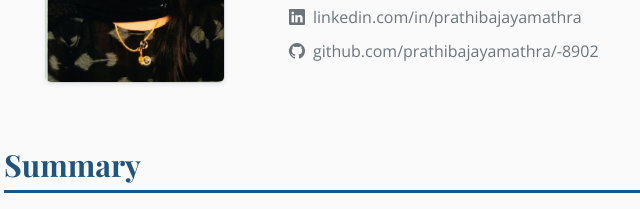
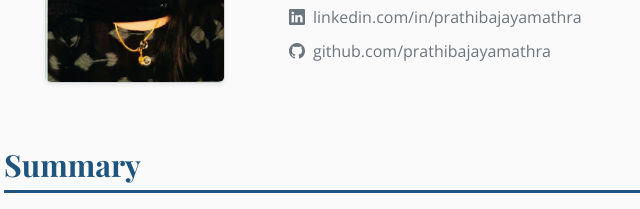
Before and after one commit to prathibajayamathra/portfolio-web, a plain HTML site: page index.html in a window 1280 px wide. Shown: the part 241-450 px from the top of the page, 78-718 px from the left. Drawn offline with nearby package versions, Linux system fonts and the light colour scheme.

Commit message:
Update index.html

```diff
--- a/index.html
+++ b/index.html
@@ -54,7 +54,7 @@
           <li><i class="bi bi-telephone-fill me-2"></i>+91-9087855017</li>
           <li><i class="bi bi-envelope-fill me-2"></i><a href="mailto:prathiudaarlu@gmail.com" class="text-secondary text-decoration-none">prathiudaarlu@gmail.com</a></li>
           <li><i class="bi bi-linkedin me-2"></i>linkedin.com/in/prathibajayamathra</li>
-          <li><i class="bi bi-github me-2"></i>github.com/prathibajayamathra/-8902</li>
+          <li><i class="bi bi-github me-2"></i>github.com/prathibajayamathra</li>
         </ul>
       </div>
     </section>
@@ -147,4 +147,5 @@
     });
   </script>
 </body>
+
 </html>
```
